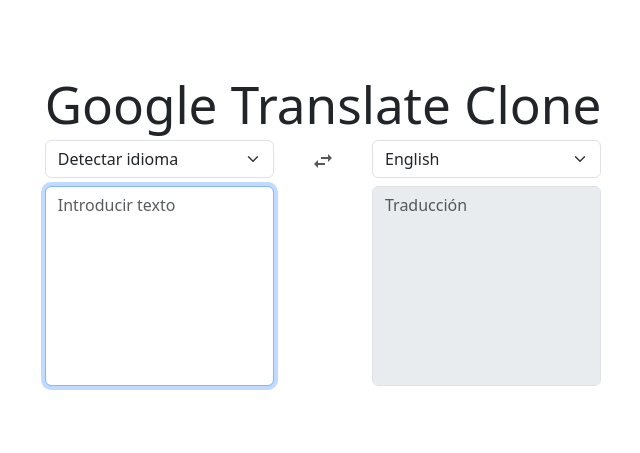
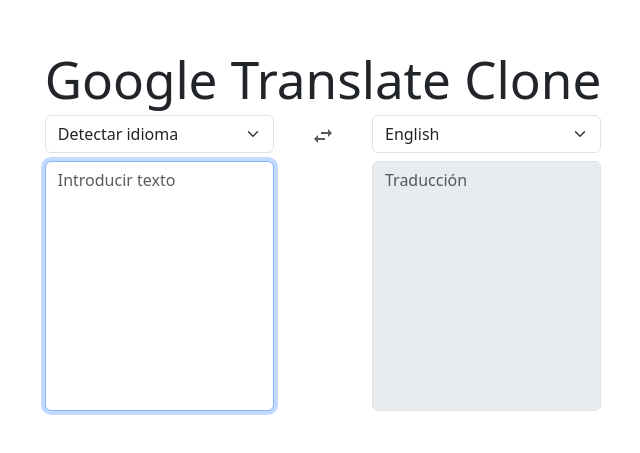
Before and after one commit to rolando22/google-translate-clone, a React (Vite) app: page / in a window 1280 px wide. Shown: the part 169-622 px from the top of the page, without its empty margins (317-957 px from the left). Built offline with nearby package versions, Linux system fonts and the light colour scheme.

Commit message:
[ADD] de texto a voz y poder copiar el texto traducido

```diff
--- a/src/App.css
+++ b/src/App.css
@@ -1,5 +1,17 @@
 #root {
-  max-width: 960px;
-  margin: 0 auto;
-  padding: 2rem;
+    max-width: 960px;
+    margin: 0 auto;
+    padding: 2rem;
 }
+
+.App-textarea-to {
+    position: relative;
+}
+
+.App-textarea-to-icons {
+    display: flex;
+    position: absolute;
+    left: 0;
+    bottom: 0;
+    opacity: 0.4;
+}
--- a/src/App.tsx
+++ b/src/App.tsx
@@ -1,6 +1,6 @@
 import { useEffect } from 'react';
 
-import { ArrowIcon, LanguageSelector, TextArea } from './components/';
+import { ArrowIcon, ClipboardIcon, SpeakerIcon, LanguageSelector, TextArea } from './components/';
 
 import { useTranslatorReducer } from './hooks/useTranslatorReducer';
 import { useDebounce } from './hooks/useDebounce';
@@ -33,6 +33,13 @@ export function App() {
     const debouncedFromText = useDebounce<string>(fromText);
 
     const handleOnClicktoInterchangeLanguages = () => interchangeLanguages();
+    const handleOnClickClipboard = () => navigator.clipboard.writeText(result);
+    const handleOnClickSpeaker = () => {
+        const utterance = new SpeechSynthesisUtterance(result);
+        utterance.lang = toLanguage;
+        utterance.rate = 0.9;
+        speechSynthesis.speak(utterance);
+    };
 
     useEffect(() => {
         if (debouncedFromText === '') return;
@@ -81,12 +88,32 @@ export function App() {
                             value={toLanguage}
                             onChange={setToLanguage}
                         />
+                        <Stack
+                            className='App-textarea-to'
+                        >
                             <TextArea
                                 type={SectionType.To}
                                 loading={loading}
                                 value={result}
                                 onChange={setResult}
                             />
+                            {result !== '' &&
+                                <div className='App-textarea-to-icons'>
+                                    <Button
+                                        variant='link'
+                                        onClick={handleOnClickClipboard}
+                                    >
+                                        <ClipboardIcon />
+                                    </Button>
+                                    <Button
+                                        variant='link'
+                                        onClick={handleOnClickSpeaker}
+                                    >
+                                        <SpeakerIcon />
+                                    </Button>
+                                </div>
+                            }
+                        </Stack>
                     </Stack>
                 </Col>
             </Row>
--- a/src/components/Icons/index.tsx
+++ b/src/components/Icons/index.tsx
@@ -3,3 +3,15 @@ export function ArrowIcon() {
         <svg focusable="false" width="24" height="24" xmlns="http://www.w3.org/2000/svg" viewBox="0 0 24 24"><path d="M6.99 11L3 15l3.99 4v-3H14v-2H6.99v-3zM21 9l-3.99-4v3H10v2h7.01v3L21 9z"></path></svg>
     );
 }
+
+export function ClipboardIcon () {
+    return (
+        <svg focusable="false" xmlns="http://www.w3.org/2000/svg" enableBackground="new 0 0 24 24" height="24" viewBox="0 0 24 24" width="24"><g><rect fill="none" height="24" width="24"></rect></g><g><path d="M16,20H5V6H3v14c0,1.1,0.9,2,2,2h11V20z M20,16V4c0-1.1-0.9-2-2-2H9C7.9,2,7,2.9,7,4v12c0,1.1,0.9,2,2,2h9 C19.1,18,20,17.1,20,16z M18,16H9V4h9V16z"></path></g></svg>
+    );
+}
+
+export function SpeakerIcon () {
+    return (
+        <svg focusable="false" xmlns="http://www.w3.org/2000/svg" viewBox="0 0 24 24" width="24" height="24"><path d="M3 9v6h4l5 5V4L7 9H3zm13.5 3c0-1.77-1.02-3.29-2.5-4.03v8.05c1.48-.73 2.5-2.25 2.5-4.02zM14 3.23v2.06c2.89.86 5 3.54 5 6.71s-2.11 5.85-5 6.71v2.06c4.01-.91 7-4.49 7-8.77s-2.99-7.86-7-8.77z"></path></svg>
+    );
+}
--- a/src/components/TextArea/TextArea.css
+++ b/src/components/TextArea/TextArea.css
@@ -1,9 +1,28 @@
 .TextArea-from,
 .TextArea-to {
+    height: 250px;
     border: 0;
-    height: 200px;
+    padding: 10px;
+    overflow-y: inherit;
 }
 
 .TextArea-to {
     background-color: #f5f5f5;
 }
+
+.TextArea-from::-webkit-scrollbar,
+.TextArea-to::-webkit-scrollbar {
+	width: 0.3rem;
+}
+
+.TextArea-from::-webkit-scrollbar-track,
+.TextArea-to::-webkit-scrollbar-track {
+    background: #fff;
+    border-radius: 1rem;
+}
+
+.TextArea-from::-webkit-scrollbar-thumb,
+.TextArea-to::-webkit-scrollbar-thumb {
+    background-color: #cfcece;
+    border-radius: 20px;
+}
--- a/src/components/index.ts
+++ b/src/components/index.ts
@@ -1,3 +1,3 @@
-export { ArrowIcon } from './Icons';
+export { ArrowIcon, ClipboardIcon, SpeakerIcon } from './Icons';
 export { LanguageSelector } from './LanguageSelector';
 export { TextArea } from './TextArea';
```
Lines whose indentation alone changed are shown as unchanged.
